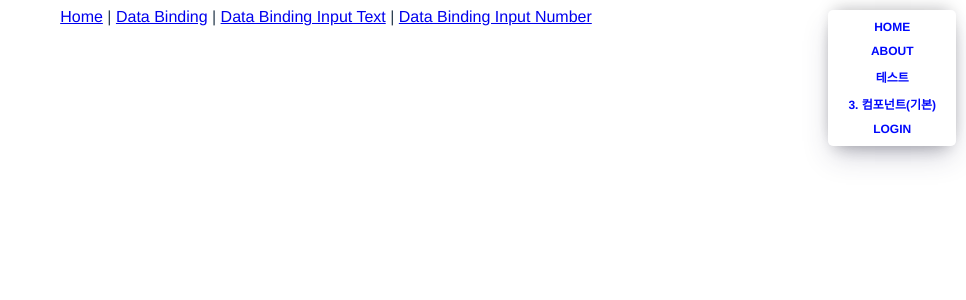
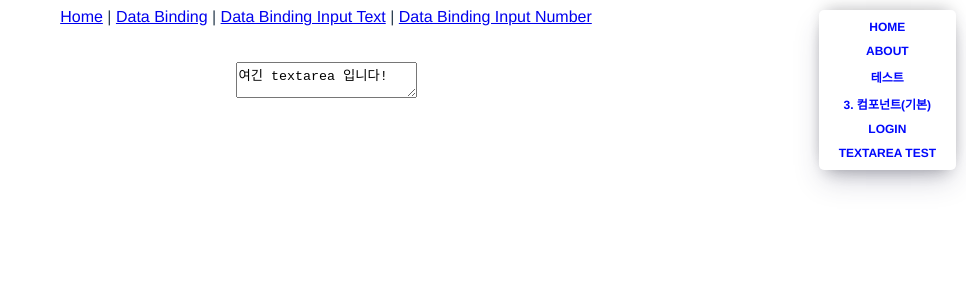
Before and after one commit to Namani31/vue-project, a Vue app: page /databindingtextarea in a window 1280 px wide. Shown: the top 300 px of the page, without its empty margins (314-1280 px from the left). Built offline with nearby package versions, Linux system fonts and the light colour scheme.

Commit message:
Feat: `textarea`에 바인딩 연결

```diff
--- a/src/App.vue
+++ b/src/App.vue
@@ -5,6 +5,8 @@
     <router-link to="/test">테스트</router-link>
     <router-link to="/basic">3. 컴포넌트(기본)</router-link>
     <router-link to="/login">Login</router-link>
+    <router-link to="/databindingtextarea">Textarea Test</router-link>
+
   </nav>
   <div id="nav">
     <router-link to="/">Home</router-link> |
--- a/src/router/index.js
+++ b/src/router/index.js
@@ -6,6 +6,7 @@ import LoginView from '../views/LoginView.vue'
 import DataBinding from '../views/DataBinding.vue';
 import dataBindingInputText from "../views/DataBindingInputText.vue";
 import dataBindingInputNumber from "../views/DataBindingInputNumber.vue";
+import dataBindingTextarea from "../views/DataBindingTextarea.vue";
 
 const routes = [
   {
@@ -50,6 +51,11 @@ const routes = [
     path: '/databindinginputnumber',
     name: 'databindinginputnumber',
     component: dataBindingInputNumber
+  },
+  {
+    path: '/databindingtextarea',
+    name: 'databindingtextarea',
+    component: dataBindingTextarea
   }
 ]
 
--- /dev/null
+++ b/src/views/DataBindingTextarea.vue
@@ -0,0 +1,22 @@
+<template>
+  <div>
+    <textarea v-model="message"></textarea>
+  </div>
+</template>
+
+<script>
+export default {
+  data() {
+    return {
+      message: "여긴 textarea 입니다!",
+    };
+  },
+  setup() {},
+  created() {},
+  mounted() {},
+  unmounted() {},
+  methods: {},
+};
+</script>
+
+<style scoped></style>
```
